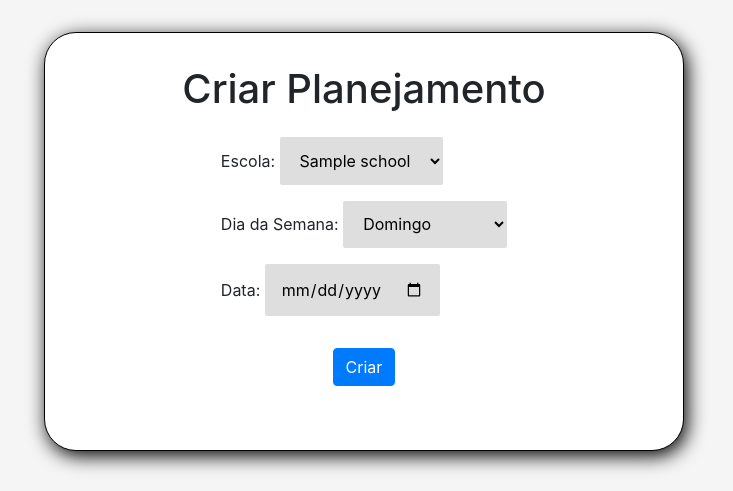
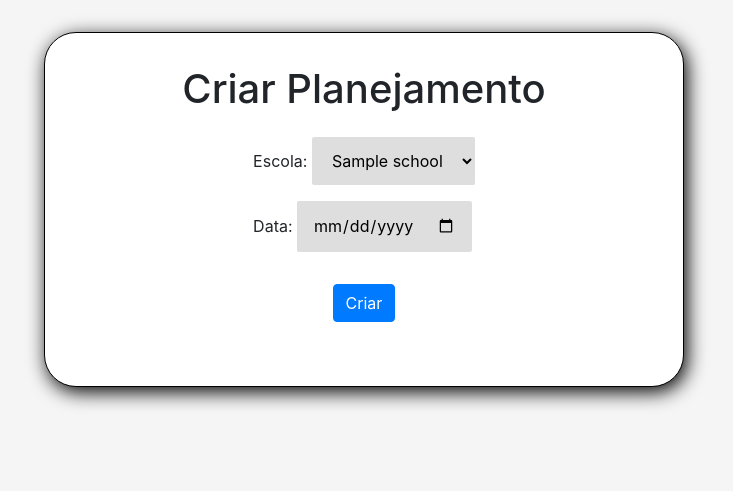
Before and after one commit to Dryzera/ed-planejamentos-24, a Django app: page /planning/ in a window 1280 px wide. Shown: the part 108-599 px from the top of the page, without its empty margins (276-1009 px from the left). Run offline with Django 5.2, Linux system fonts and the light colour scheme; a user stored in the database is signed in; tables that the repository leaves empty hold one stand-in row (values such as "Sample post"); parts of the project's set-up code (start-up, migrations or seed data) failed here and were passed over; some libraries are stand-ins or nearby versions; some web fonts are replaced.

Commit message:
removed 'dia_da_semana' field, match dayweek with the date sent

```diff
--- a/home/templates/errors.html
+++ b/home/templates/errors.html
@@ -19,7 +19,7 @@
             <ul class="errors-list">
                 <li><b>601: “O login falhou.”:</b> Provavelmente você errou suas credenciais ou não está com o login ativo (suspenso).</li>
                 <li><b>602: “Algo deu errado”:</b> Você provavelmente esqueceu de preencher algum campo. Caso não, você mandou uma informação incorreta em um campo específico. Se atente ao que se pede abaixo dos campos de dados.</li>
-                <li><b>603: “Nenhuma aula para este dia da semana/escola foi encontrada.”:</b> você selecionou uma escola ou dia da semana que não possui aulas cadastradas em nosso sistema. Adicione uma aula para este dia e escola em Aulas > Adicionar Aula, ou <a href="{% url "home:matter_add" %}">clique aqui</a>.</li>
+                <li><b>603: “Nenhuma aula para este dia/escola foi encontrada.”:</b> você selecionou uma escola ou dia da semana que não possui aulas cadastradas em nosso sistema. Adicione uma aula para este dia e escola em Aulas > Adicionar Aula, ou <a href="{% url "home:matter_add" %}">clique aqui</a>.</li>
                 <li><b>604: “Você já baixou o arquivo. Você não pode baixar duas vezes.”:</b> Você clicou em baixar o planejamento gerado duas vezes. O planejamento já foi baixado, verifique o local onde são baixados os arquivos no seu computador.</li>
             </ul>
         </div>
--- a/home/templates/planning/planning.html
+++ b/home/templates/planning/planning.html
@@ -13,18 +13,6 @@
                 {% endfor %}
             </select>
         </div>
-        <div class="select-day_week-form-planning div-form-planning">
-            <label for="dia_semana">Dia da Semana:</label>
-            <select name="dia_semana" id="dia_semana">
-                <option value="0">Domingo</option>
-                <option value="1">Segunda-Feira</option>
-                <option value="2">Terça-Feira</option>
-                <option value="3">Quarta-Feira</option>
-                <option value="4">Quinta-Feira</option>
-                <option value="5">Sexta-Feira</option>
-                <option value="6">Sábado</option>
-            </select>
-        </div>
         <div class="input-date-form-planning div-form-planning">
             <label for="data_planejamento">Data:</label>
             <input type="date" name="data_planejamento" id='data_planejamento' required>
--- a/home/views/planning_view.py
+++ b/home/views/planning_view.py
@@ -5,6 +5,7 @@ from django.views.generic import View
 from home.models import Matter, School
 from home.planejamento import gerador
 from home.utils.variables import WEEK_DAY_CHOICES
+from home.utils.check_weekday import weekday_check
 from datetime import datetime
 from django.http import FileResponse
 import os
@@ -18,13 +19,13 @@ class PlanningCreate(View):
     template_name = 'planning/create.html'
 
     def post(self, request, *args, **kwargs):
-        dia_semana = request.POST.get('dia_semana')
         school_pk = request.POST.get('school')
         data_planejamento = request.POST.get('data_planejamento')
+        dia_semana = weekday_check(data_planejamento)
 
         matters_available = Matter.objects.filter(teacher=request.user, school=school_pk, day_week=dia_semana).order_by('hour')
         if not matters_available:
-            messages.error(request, 'Nenhuma aula para este dia da semana/escola foi encontrada. [603]')
+            messages.error(request, 'Nenhuma aula para este dia/escola foi encontrada. [603]')
             return redirect('home:planning')
 
         request.session['info_list'] = {
```
Also changed, not shown: home/utils/check_weekday.py (added, +10 -0 lines).
